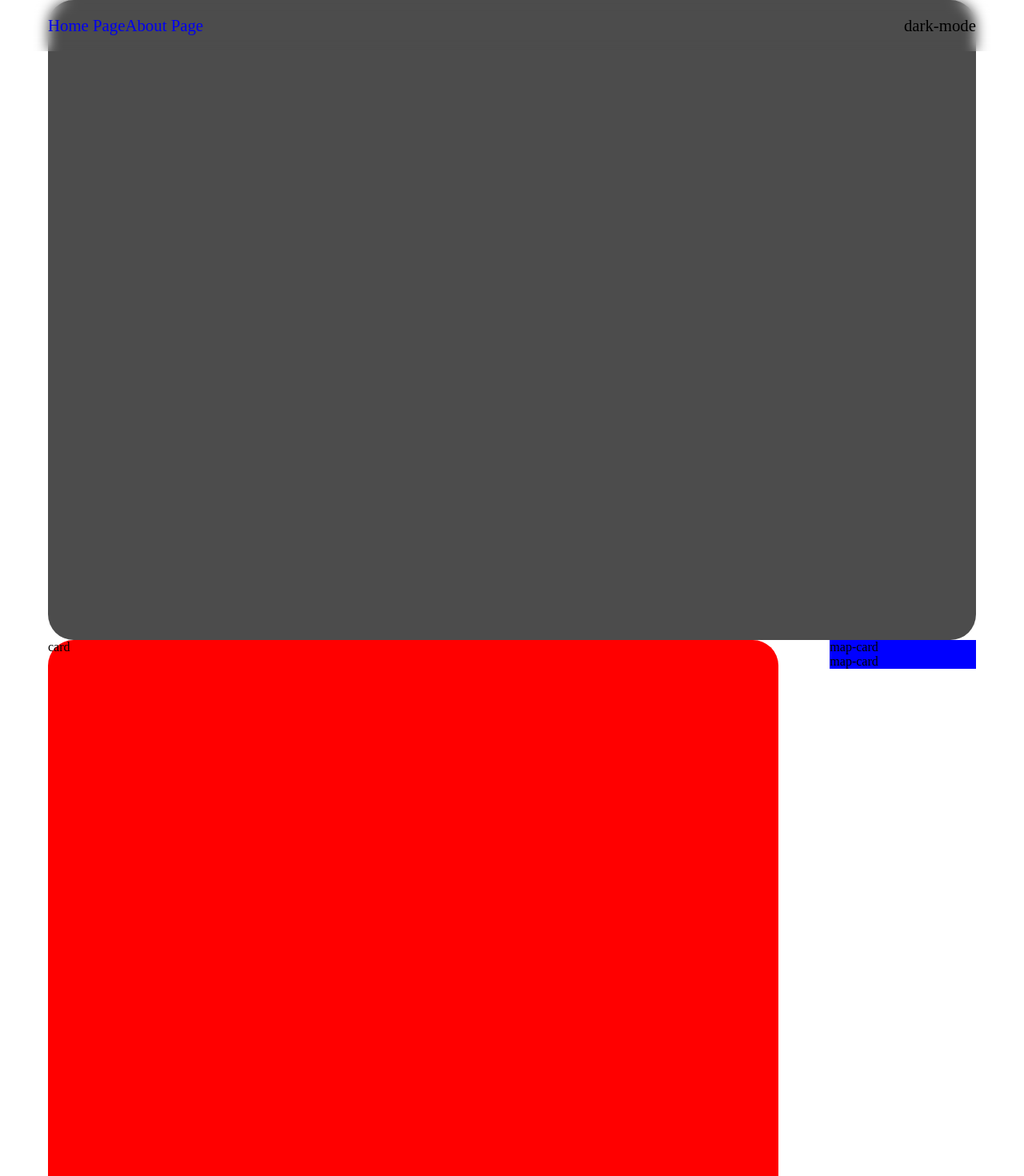
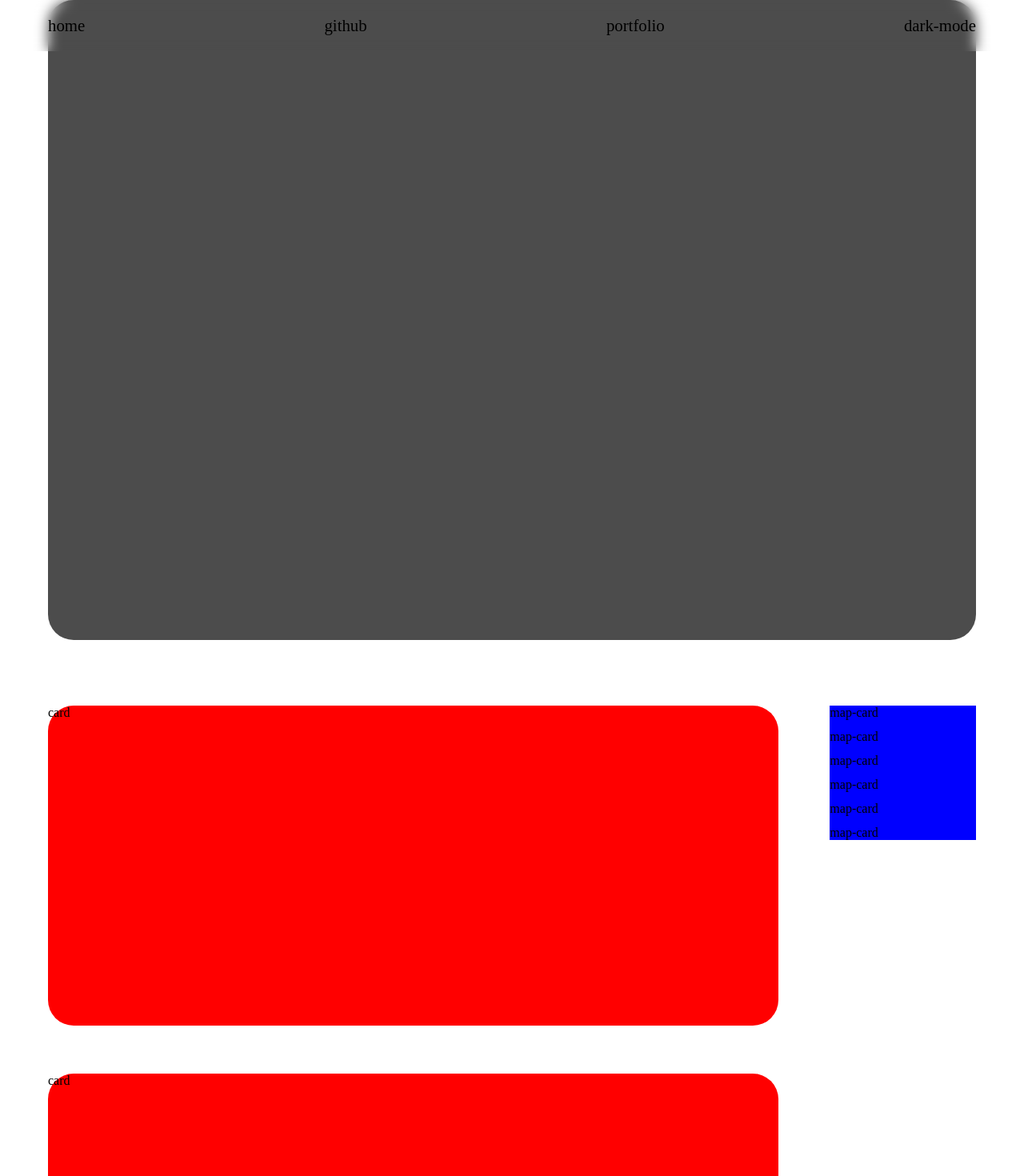
Before and after one commit to swc9803/nuxt3-gallery, a Nuxt app: page / in a window 1280 px wide. Shown: the top 1470 px of the page at 80% size. Built offline with nearby package versions, Linux system fonts and the light colour scheme.

Commit message:
card, map 간 마진 변경

```diff
--- a/components/Card.vue
+++ b/components/Card.vue
@@ -1,5 +1,11 @@
 <template>
-  <div class="card">
+  <div ref="contentsRef" class="card">
+    <div class="box">
+      card
+    </div>
+    <div class="box">
+      card
+    </div>
     <div class="box">
       card
     </div>
@@ -9,18 +15,41 @@
   </div>
 </template>
 
+<script setup>
+const contentsRef = ref()
+let originPos, newPos
+let skewAni
+
+const skewContent = () => {
+  newPos = window.pageYOffset
+  const speed = (newPos - originPos) * 0.5
+
+  contentsRef.value.style.transform = `skewY(${speed}deg)`
+  originPos = newPos
+  skewAni = requestAnimationFrame(skewContent)
+}
+
+onMounted(() => {
+  originPos = window.pageYOffset
+  skewContent()
+})
+
+onBeforeUnmount(() => {
+  cancelAnimationFrame(skewAni)
+})
+
+</script>
+
 <style lang="scss" scoped>
 .card {
-    //   position: relative;
-    //   left: 50%;
-    //   transform: translate(-50%, 0);
-    //   padding: 0 2.5%;
     width: 100%;
-    //   max-width: 1920px;
-      height: 100vh;
+    display: flex;
+    flex-direction: column;
+    transition: transform 1s;
+    gap: 60px;
     .box {
         width: 100%;
-          height: 100%;
+        height: 400px;
         background: red;
         border-radius: 2em;
     }
--- a/components/Header.vue
+++ b/components/Header.vue
@@ -1,18 +1,9 @@
 <template>
   <header>
     <nav>
-      <ul>
-        <li>
-          <NuxtLink to="/">
-            Home Page
-          </NuxtLink>
-        </li>
-        <li>
-          <NuxtLink to="about">
-            About Page
-          </NuxtLink>
-        </li>
-      </ul>
+      <div>home</div>
+      <div>github</div>
+      <div>portfolio</div>
       <div @click="toggleDarkMode">
         {{ onDarkMode ? 'dark-mode' : 'light-mode' }} <!-- 해, 달 -->
       </div>
@@ -62,15 +53,6 @@ header {
     nav {
         display: flex;
         justify-content: space-between;
-        ul {
-            display: flex;
-            list-style: none;
-            li {
-                a {
-                    text-decoration-line: none;
-                }
-            }
-        }
     }
 }
 </style>
--- a/components/Main.vue
+++ b/components/Main.vue
@@ -12,7 +12,11 @@
     width: 100%;
     max-width: 1920px;
     height: 100vh; // 이미지 넣고 지우기
+    margin-bottom: 82px;
     .box {
+        // position: relative;
+        // top: 50%;
+        // transform: translate(0, -50%); // 이미지 넣고 지우기
         width: 100%;
         height: 100%;
         background: rgb(76, 76, 76);
--- a/components/Map.vue
+++ b/components/Map.vue
@@ -1,10 +1,8 @@
 <template>
-  <div class="map">
-    <div class="map-flex">
-      <!-- 이미지 포커스 시 스케일, alpha++, 글자 보이게 -->
-      <div v-for="map in maps" :key="map.id">
-        map-card
-      </div>
+  <div ref="contentsRef" class="map">
+    <!-- 이미지 포커스 시 스케일, alpha++, 글자 보이게 -->
+    <div v-for="map in maps" :key="map.id">
+      map-card
     </div>
   </div>
 </template>
@@ -16,17 +14,54 @@ const maps = [
   },
   {
     src: ''
+  },
+  {
+    src: ''
+  },
+  {
+    src: ''
+  },
+  {
+    src: ''
+  },
+  {
+    src: ''
   }
 ]
 
+const contentsRef = ref()
+let originPos, newPos
+let skewAni
+
+const skewContent = () => {
+  newPos = window.pageYOffset
+  const speed = (newPos - originPos) * 0.5
+
+  contentsRef.value.style.transform = `skewY(${speed}deg)`
+  originPos = newPos
+  skewAni = requestAnimationFrame(skewContent)
+}
+
+onMounted(() => {
+  originPos = window.pageYOffset
+  skewContent()
+})
+
+onBeforeUnmount(() => {
+  cancelAnimationFrame(skewAni)
+})
 </script>
 
 <style lang="scss" scoped>
 .map {
     position: sticky;
-    top: 0;
+    top: 100px;
     width: 20%;
     height: 100%;
     background: blue;
+    display: flex;
+    flex-direction: column;
+    transition: transform 1s;
+    gap: 12px;
 }
 </style>
--- a/layouts/default.vue
+++ b/layouts/default.vue
@@ -19,6 +19,7 @@ const changeTheme = () => {
 onMounted(() => {
   const darkQuery = window.matchMedia('(prefers-color-scheme: dark)')
   onDarkMode.value = darkQuery.matches
+  // local storage
 })
 
 </script>
@@ -28,4 +29,7 @@ onMounted(() => {
   background: black;
   color: white;
 }
+.layout {
+    transition: 0.5s;
+}
 </style>
--- a/pages/index.vue
+++ b/pages/index.vue
@@ -1,11 +1,12 @@
 <template>
   <div id="home">
-    <!-- <p>다크모드</p> -->
+    <!-- --100vh  -->
     <Main />
     <div class="card-flex">
       <Card />
       <Map />
     </div>
+    <div class="blank" />
   </div>
 </template>
 
@@ -14,6 +15,9 @@
 
 <style lang="scss" scoped>
 #home {
+    width: 100%;
+    max-width: 1920px;
+    margin: 0 auto;
     padding: 0 60px;
     @media screen and (max-width: 1024px) {
         & {
@@ -56,4 +60,8 @@
         }
     }
 }
+.blank {
+    width: 0;
+    height: 300vh;
+}
 </style>
```
Lines whose indentation alone changed are shown as unchanged.
